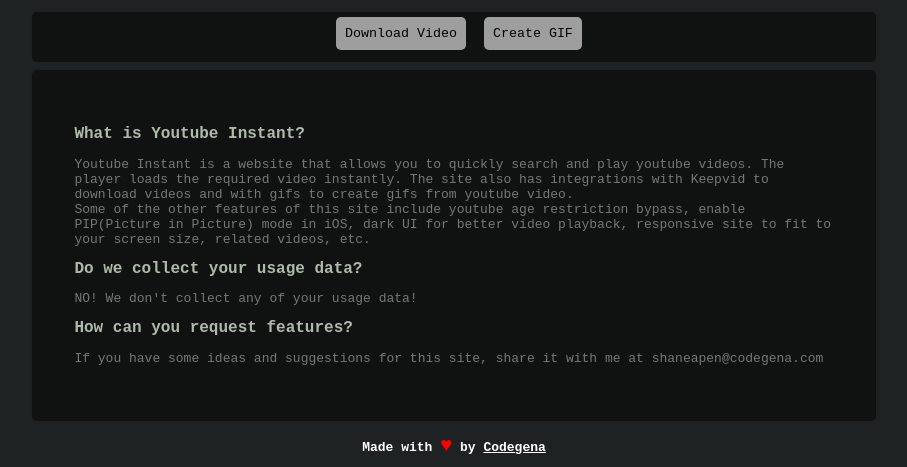
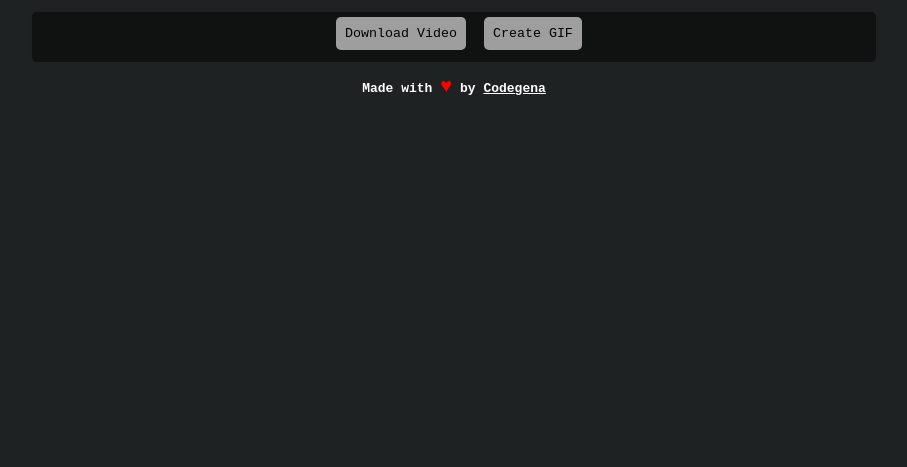
Before and after one commit to shaneapen/Youtube-Instant, a plain HTML site: page index.html in a window 1280 px wide. Shown: the part 646-1113 px from the top of the page, without its empty margins (186-1093 px from the left). After the commit the page ends 800 px from the top, so only its background shows below. Drawn offline with Linux system fonts and the light colour scheme; grey boxes are pictures that could not be loaded.

Commit message:
Update index.html

```diff
--- a/index.html
+++ b/index.html
@@ -2,19 +2,15 @@
 <html >
 <head>
   <meta charset="UTF-8">
-  <title>ABCDEFG18</title>
-
+  <title>Youtube Instant</title>
 
 
       <link rel="stylesheet" href="css/style.css">
 
-
 </head>
 
 <body>
-  <!-- age restricted video - https://www.youtube.com/watch?v=ZIM1HydF9UA -->
-<!-- FAQ : http://codepen.io/blazicke/pen/pbxpga?editors=1100
-http://keepvid.com/?url=https://youtu.be/34Na4j8AVgA -->
+
 <div class="top_bar">
    <a href="#"><img class="logo" height=50px src="http://codegena.com/wp-content/uploads/2017/03/ytlogo2.png" title="Youtube18 - Search as you type." /> </a>
    <input class="url_box" type="text" id="ytUrl" placeholder="Search or enter URL here" onkeyup="youtube_parser();">
@@ -44,25 +40,6 @@ http://keepvid.com/?url=https://youtu.be/34Na4j8AVgA -->
 </div>
 
 
-<!-- F A Q -->
-<div class="container">
-
-   <div class="content">
-      <h2>What is Youtube Instant?</h2>
-      <p>Youtube Instant is a website that allows you to quickly search and play youtube videos. The player loads the required video instantly. The site also has integrations with Keepvid to download videos and with gifs to create gifs from youtube video.<br/>         Some of the other features of this site include youtube age restriction bypass, enable PIP(Picture in Picture) mode in iOS, dark UI for better video playback, responsive site to fit to your screen size, related videos, etc.</p>
-
-      <!-- seperator -->
-      <h2>Do we collect your usage data?</h2>
-      <p>NO! We don't collect any of your usage data!</p>
-
-      <!-- seperator -->
-      <h2>How can you request features?</h2>
-      <p>If you have some ideas and suggestions for this site, share it with me at shaneapen@codegena.com</p>
-
-   </div>
-
-</div>
-
 <footer>
    <p>Made with <span style="color:red;font-size:20px;">♥</span> by <a href="http://codegena.com" target="_blank">Codegena</a></p>
 </footer>
```
